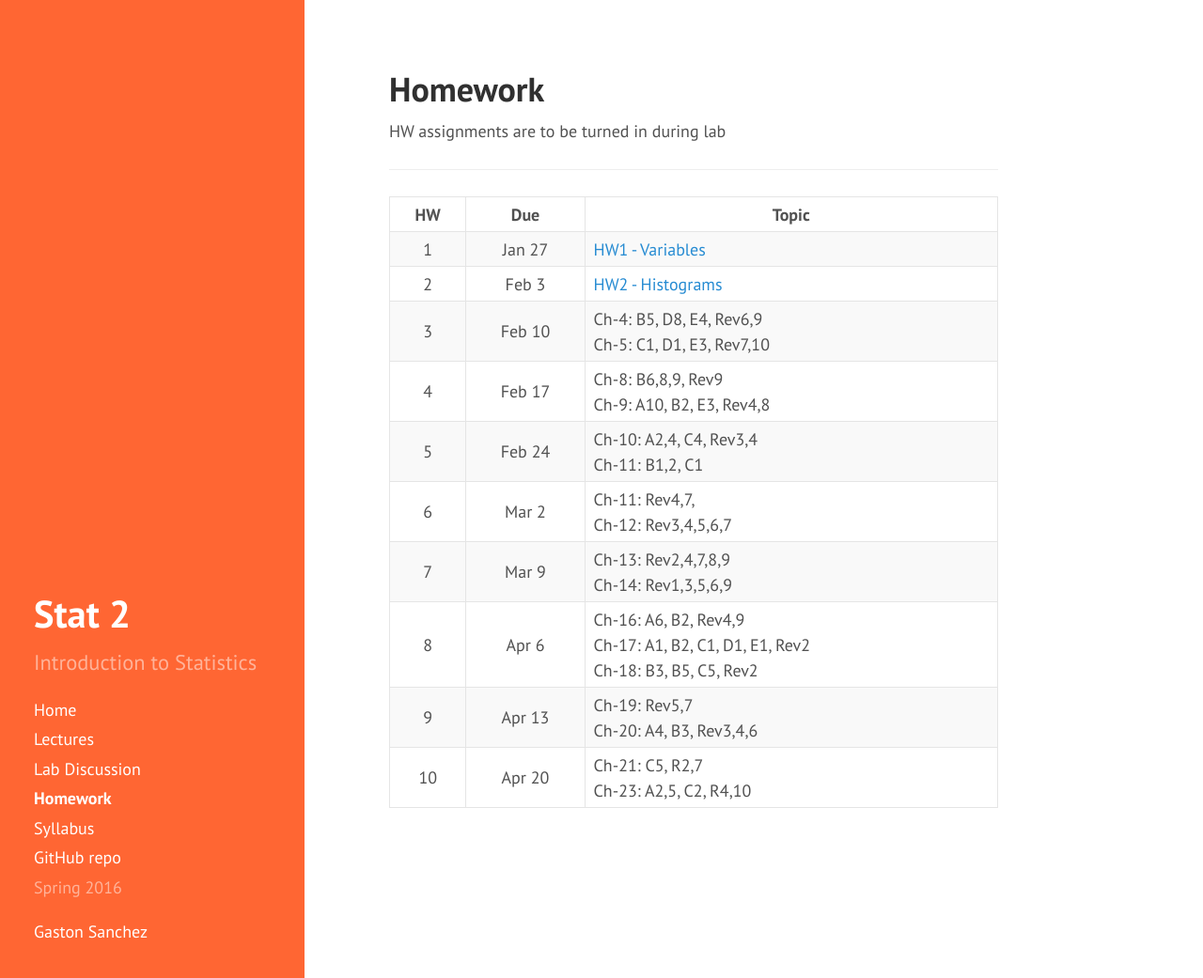
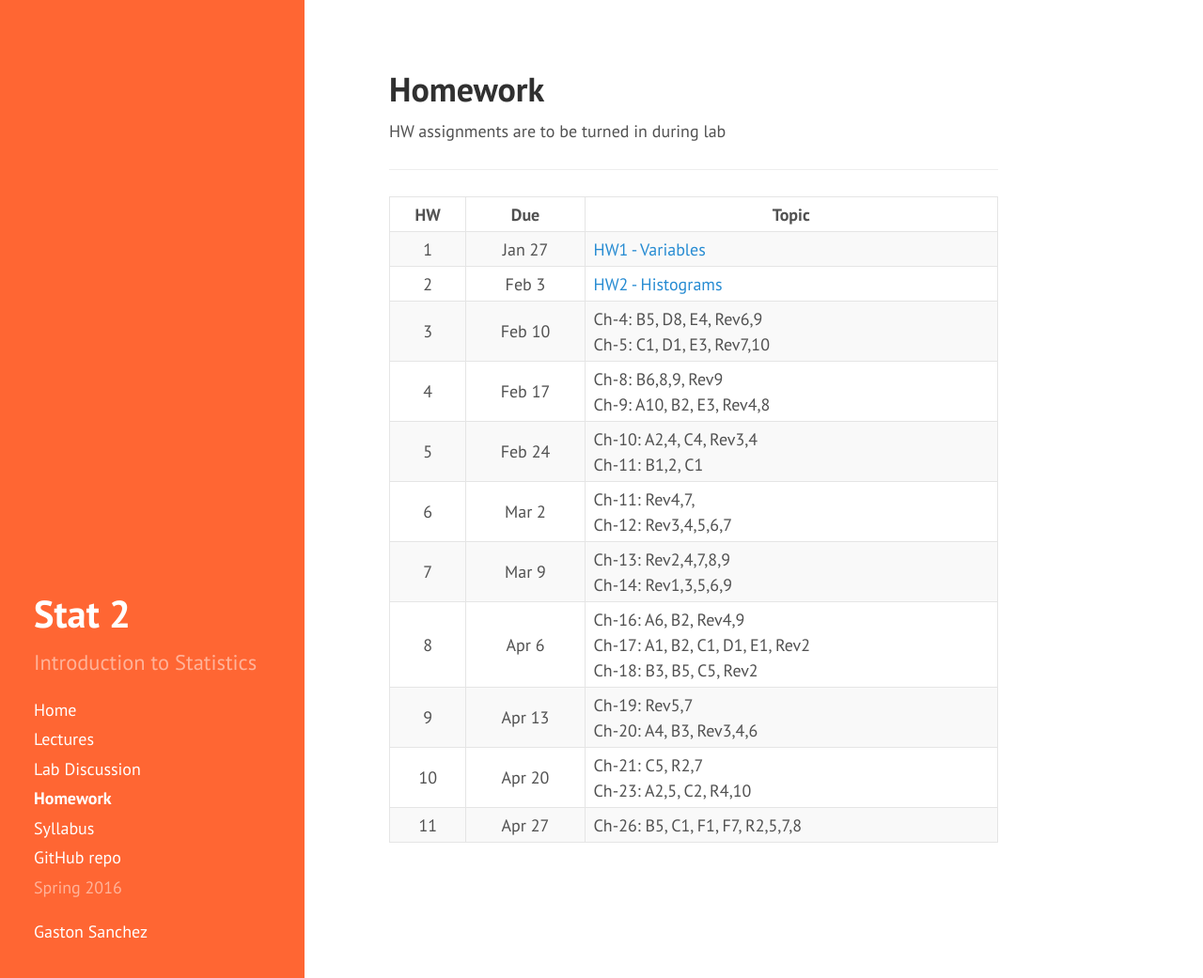
Before and after one commit to gastonstat/relic-stat2, a Jekyll site: the page built from homework/index.md, in a window 1280 px wide and 1041 px high. Shown: the whole window at 94% size. Built offline with Jekyll 4.4.1, drawn with Linux system fonts in a browser that asks for light colours; nearby versions of some CDN libraries.

Commit message:
homework: added hw 11

```diff
--- a/homework/index.md
+++ b/homework/index.md
@@ -75,5 +75,10 @@ HW assignments are to be turned in during lab
       <td>Ch-21: C5, R2,7<br>
         Ch-23: A2,5, C2, R4,10</td>
     </tr>
+    <tr>
+      <td align="center">11</td>
+      <td align="center">Apr 27</td>
+      <td>Ch-26: B5, C1, F1, F7, R2,5,7,8</td>
+    </tr>
   </tbody>
  </table>
```
